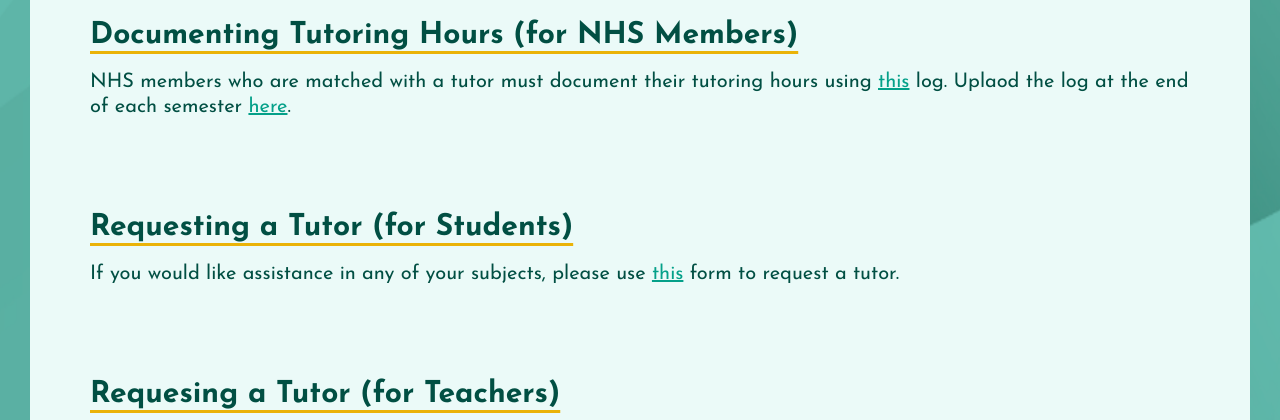
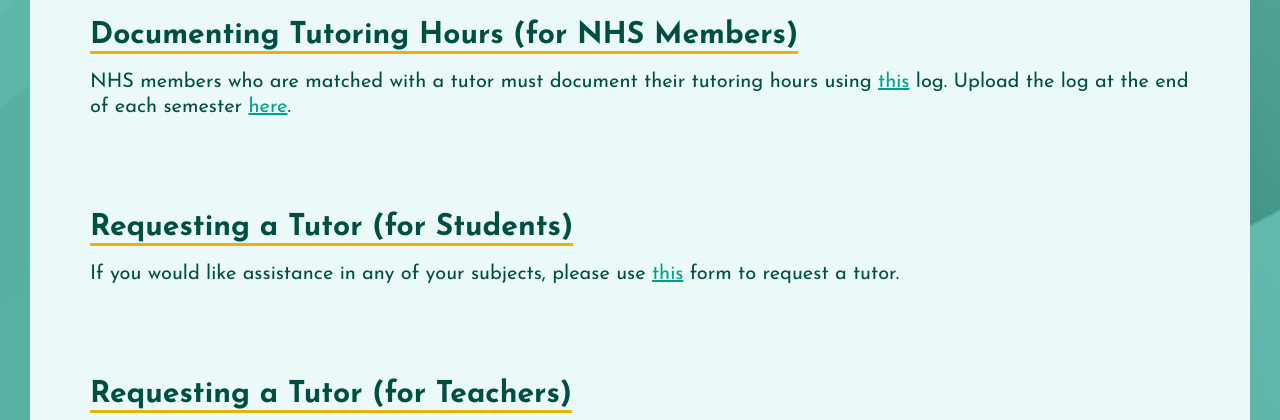
Before and after one commit to MCSaturn6/Bronx-Science-NHS-Update, a React (Create React App) app: page /tutoring in a window 1280 px wide. Shown: the part 532-952 px from the top of the page. Built offline with nearby package versions, Linux system fonts and the light colour scheme.

Commit message:
Tutoring links update

```diff
--- a/src/pages/Tutoring.jsx
+++ b/src/pages/Tutoring.jsx
@@ -26,7 +26,7 @@
             >
               this
             </a>{" "}
-            log. Uplaod the log at the end of each semester{" "}
+            log. Upload the log at the end of each semester{" "}
             <a href="https://forms.gle/Fg18yiJX87GdWzwe8" target="_blank">
               here
             </a>
@@ -41,7 +41,7 @@
           <p>
             If you would like assistance in any of your subjects, please use{" "}
             <a
-              href="https://docs.google.com/forms/d/e/1FAIpQLSfvi6WwtPg67LyQNDJ1Gikk6dggVUF_oibhug6B3xbMuO7nCg/viewform"
+              href="https://forms.gle/VEhVruZmdQhq91Lf9"
               target="_blank"
             >
               this
@@ -52,13 +52,13 @@
           <br></br>
 
           <h2 className="text-3xl font-bold mt-6 mb-3 underline decoration-yellow-500 underline-offset-8">
-            Requesing a Tutor (for Teachers)
+            Requesting a Tutor (for Teachers)
           </h2>
           <p>
             Teachers may request an NHS tutor to assist them during SGI by
             submitting{" "}
             <a
-              href="https://docs.google.com/forms/d/e/1FAIpQLScwbBzHgWnDTu6L9YpjqVxYo4UCBo5SdGpQzwWdJgN8gf8JYA/viewform"
+              href="https://forms.gle/EWq88yaA7FjZV6gq7"
               target="_blank"
             >
               this
```
